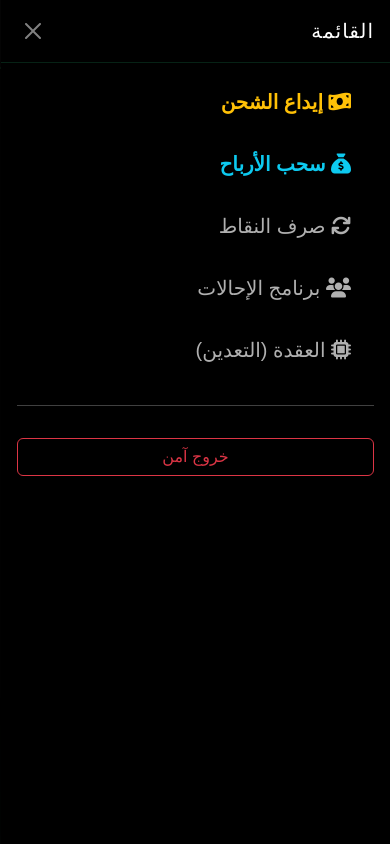
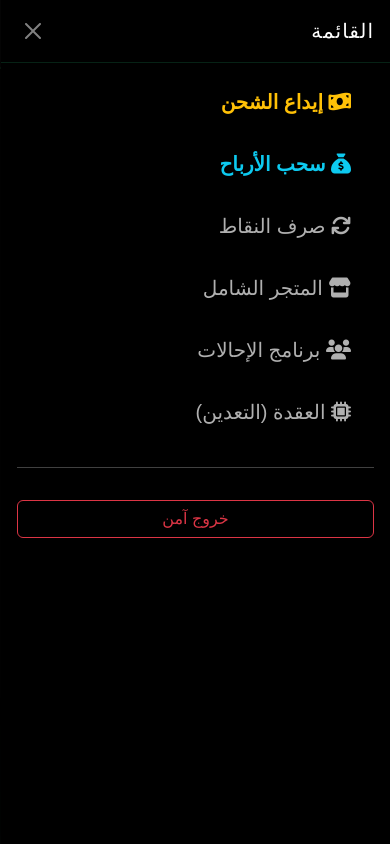
Before and after one commit to akliop/investment-site, a Flask app: page / in a window 390 px wide, after a click that opens the changed part. Run offline with Flask 3, Linux system fonts and the light colour scheme.

Commit message:
UI: Add Store link to global navigation (Desktop & Mobile)

```diff
--- a/templates/base.html
+++ b/templates/base.html
@@ -84,6 +84,7 @@
                 <a href="/portal/recharge" class="nav-link-cyber text-warning fw-bold"><i class="fa-solid fa-money-bill-wave me-1"></i> إيداع</a>
                 <a href="/portal/withdraw" class="nav-link-cyber text-info fw-bold"><i class="fa-solid fa-sack-dollar me-1"></i> سحب</a>
                 <a href="/portal/exchange" class="nav-link-cyber"><i class="fa-solid fa-arrows-rotate me-1"></i> صرف</a>
+                <a href="/portal/store" class="nav-link-cyber"><i class="fa-solid fa-store me-1"></i> المتجر</a>
                 <a href="/portal/referrals" class="nav-link-cyber"><i class="fa-solid fa-users me-1"></i> الإحالات</a>
                 <a href="/portal/home" class="nav-link-cyber"><i class="fa-solid fa-microchip me-1"></i> العقدة</a>
                 <a href="/logout" class="nav-link-cyber text-danger"><i class="fa-solid fa-power-off"></i></a>
@@ -106,6 +107,7 @@
                 <a href="/portal/recharge" class="nav-link-cyber fs-5 text-warning fw-bold"><i class="fa-solid fa-money-bill-wave me-2"></i> إيداع الشحن</a>
                 <a href="/portal/withdraw" class="nav-link-cyber fs-5 text-info fw-bold"><i class="fa-solid fa-sack-dollar me-2"></i> سحب الأرباح</a>
                 <a href="/portal/exchange" class="nav-link-cyber fs-5"><i class="fa-solid fa-arrows-rotate me-2"></i> صرف النقاط</a>
+                <a href="/portal/store" class="nav-link-cyber fs-5"><i class="fa-solid fa-store me-2"></i> المتجر الشامل</a>
 
                 <a href="/portal/referrals" class="nav-link-cyber fs-5"><i class="fa-solid fa-users me-2"></i> برنامج الإحالات</a>
                 <a href="/portal/home" class="nav-link-cyber fs-5"><i class="fa-solid fa-microchip me-2"></i> العقدة (التعدين)</a>
```
